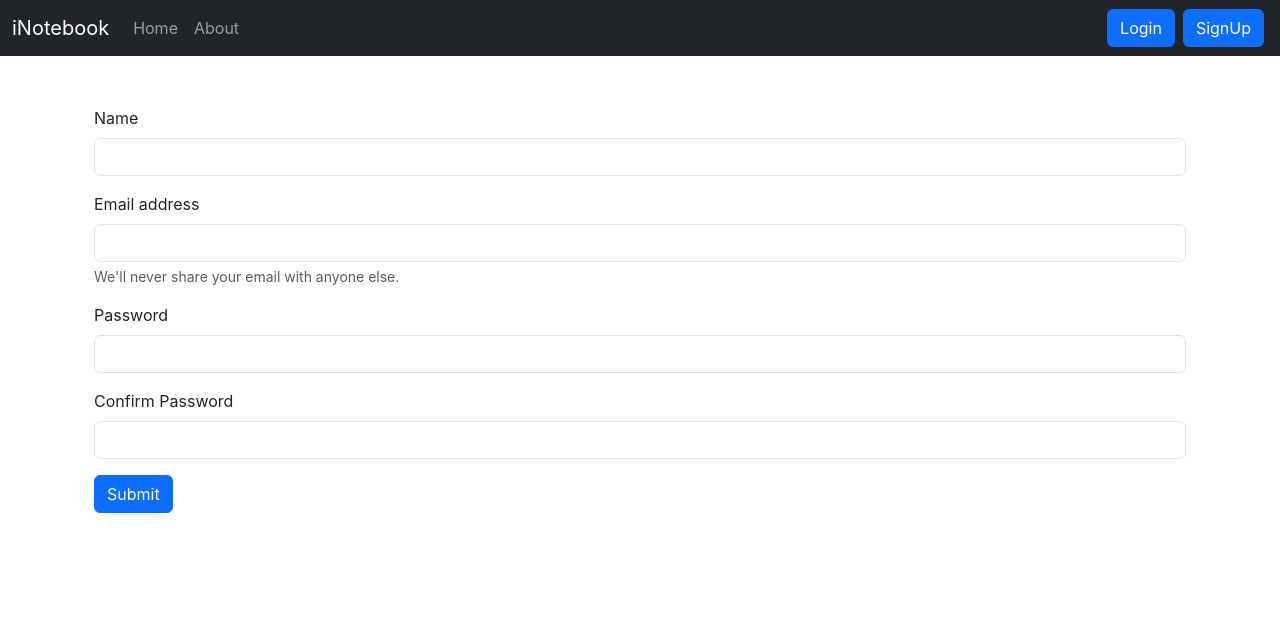
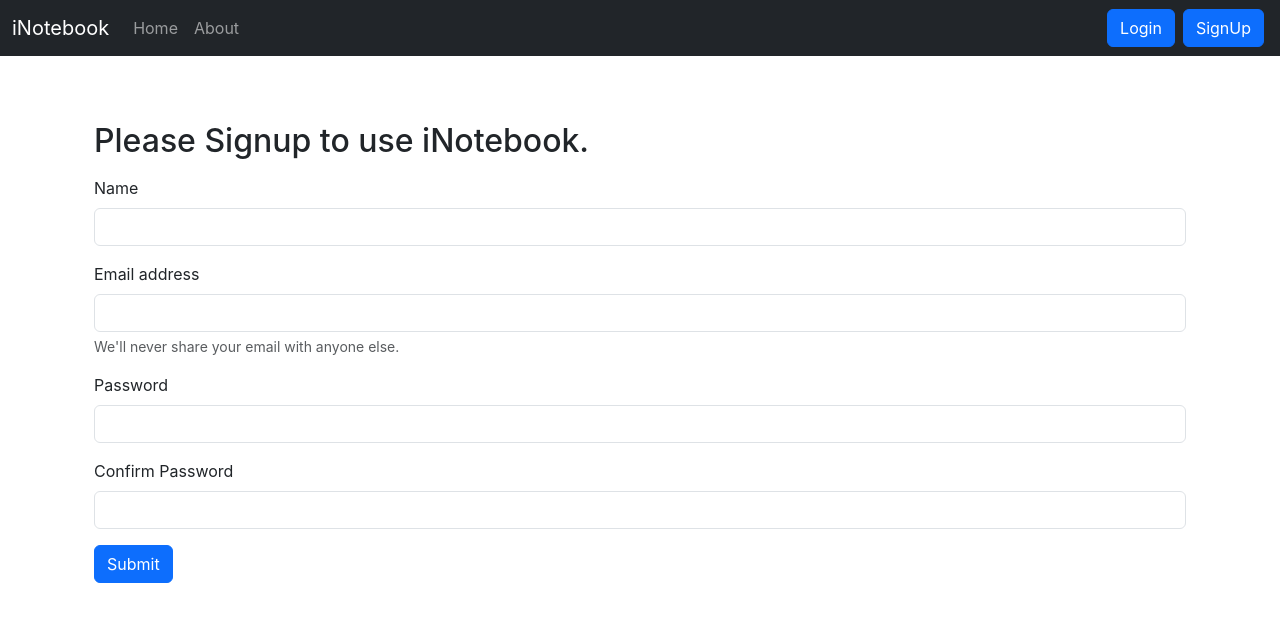
Before and after one commit to deveshpandey7/iNotebook-MERN-APP, a React (Create React App) app: page /signup in a window 1280 px wide. Shown: the top 622 px of the page. Built offline with nearby package versions, Linux system fonts and the light colour scheme.

Commit message:
Update Signup.js

```diff
--- a/src/components/SignUp.js
+++ b/src/components/SignUp.js
@@ -2,7 +2,7 @@ import React, { useState } from 'react'
 import { useNavigate } from 'react-router-dom';
 
 
-const SignUp = () => {
+const SignUp = (props) => {
     const [ credentials, setCredentials ] = useState({name: "", email: "", password: "", cpassword: ""});
     let navigate = useNavigate();
 
@@ -19,21 +19,26 @@ const SignUp = () => {
     });
     const json = await response.json();
     console.log(json);
-
+    if(json.success){
       // Save the auth-token and redirect
       localStorage.setItem('token', json.authtoken);
       navigate("/");
-
+      props.showAlert("Account Created Successfully!!", "success")
+    }
+    else{
+      props.showAlert("Invalid Credentials", "danger")
+    }
  }
 
     const onChange = (e) =>{
       setCredentials({...credentials, [e.target.name]: e.target.value })
    }
   return (
-    <div className="container">
+    <div className="container mt-2">
+      <h2 className="my-3">Please Signup to use iNotebook.</h2>
       <form onSubmit={handleSubmit}>
 
-    <div className="mb-3">
+    <div className="my-3">
       <label htmlFor="name" className="form-label">Name</label>
       <input type="text" className="form-control" id="name" name="name" minLength={3} required onChange={onChange} aria-describedby="emailHelp"/>
     </div>
```
